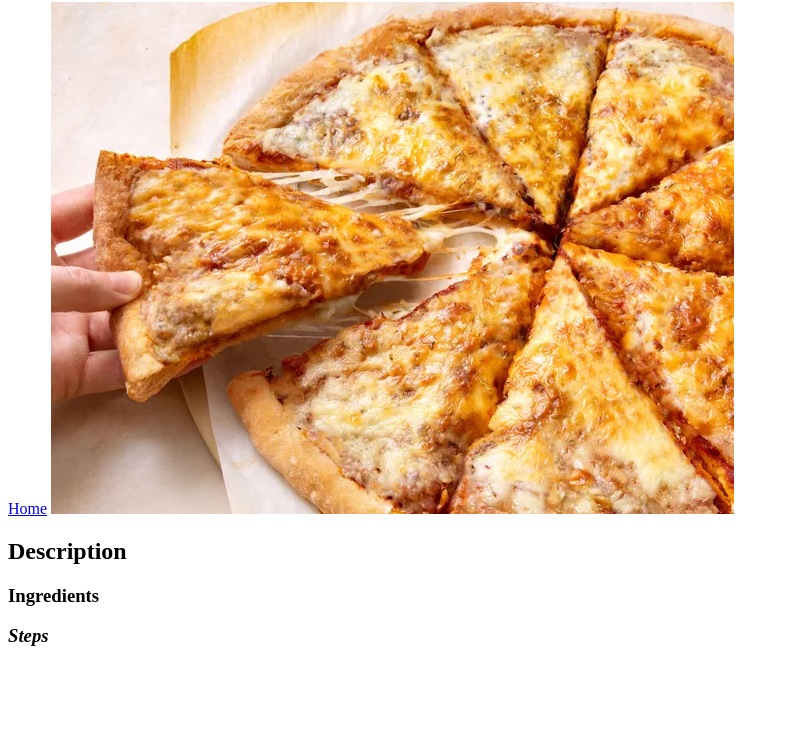
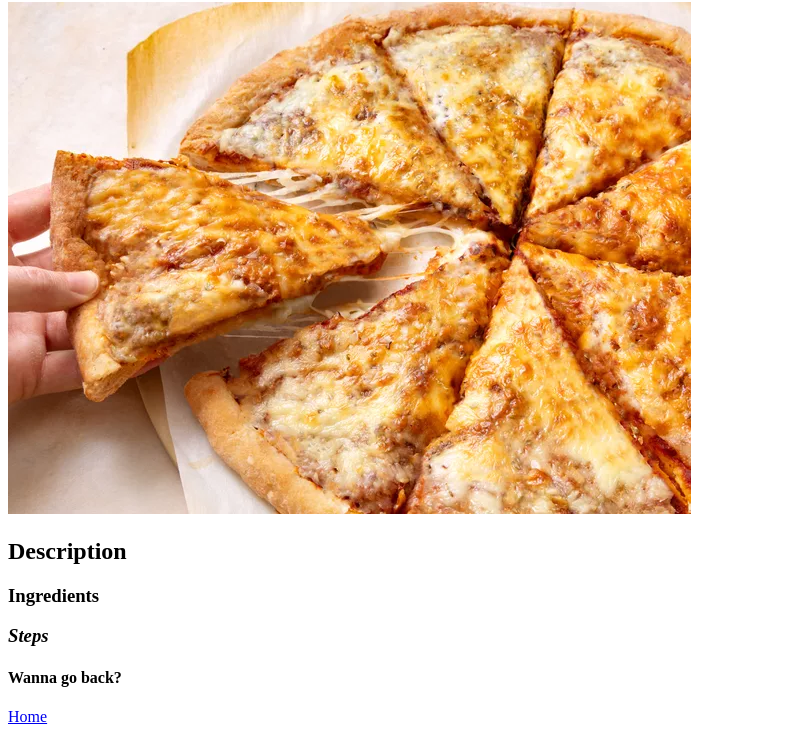
Before and after one commit to resetreboot1/odin-recipes, a plain HTML site: page recipes/pizza.html in a window 1280 px wide. Shown: the part 78-812 px from the top of the page, without its empty margins (0-789 px from the left). Drawn offline with Linux system fonts and the light colour scheme.

Commit message:
change "template recipe file"
looks nicer

```diff
--- a/recipes/pizza.html
+++ b/recipes/pizza.html
@@ -7,7 +7,6 @@
 
   <body>
     <h1>Pizza</h1>
-    <a href="../index.html">Home</a>
     <img src="../images/pizza.jpg" alt="Image of a pizza">
     <h2>Description</h2>
     <p></p>
@@ -24,5 +23,8 @@
     <ol>
 
     </ol>
+
+    <h4>Wanna go back?</h4>
+    <a href="../index.html">Home</a>
   </body>
 </html>
```
